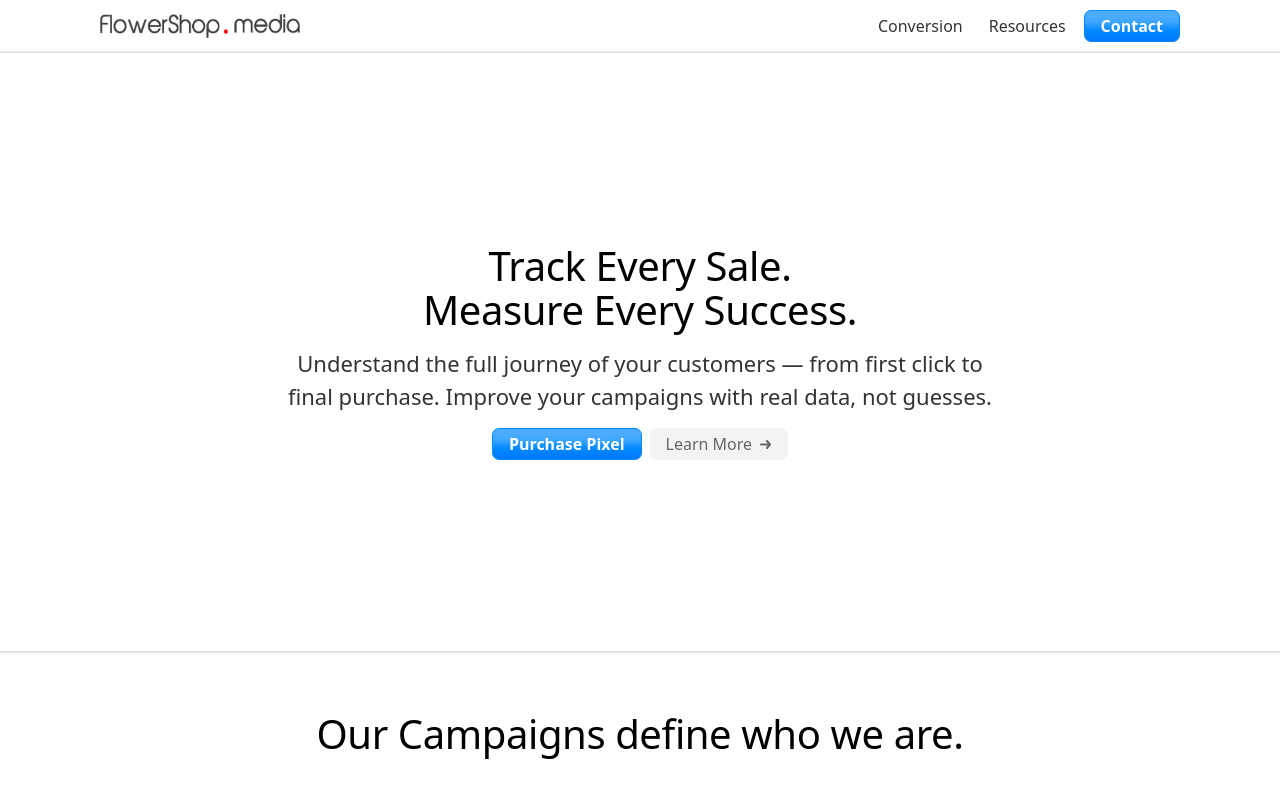
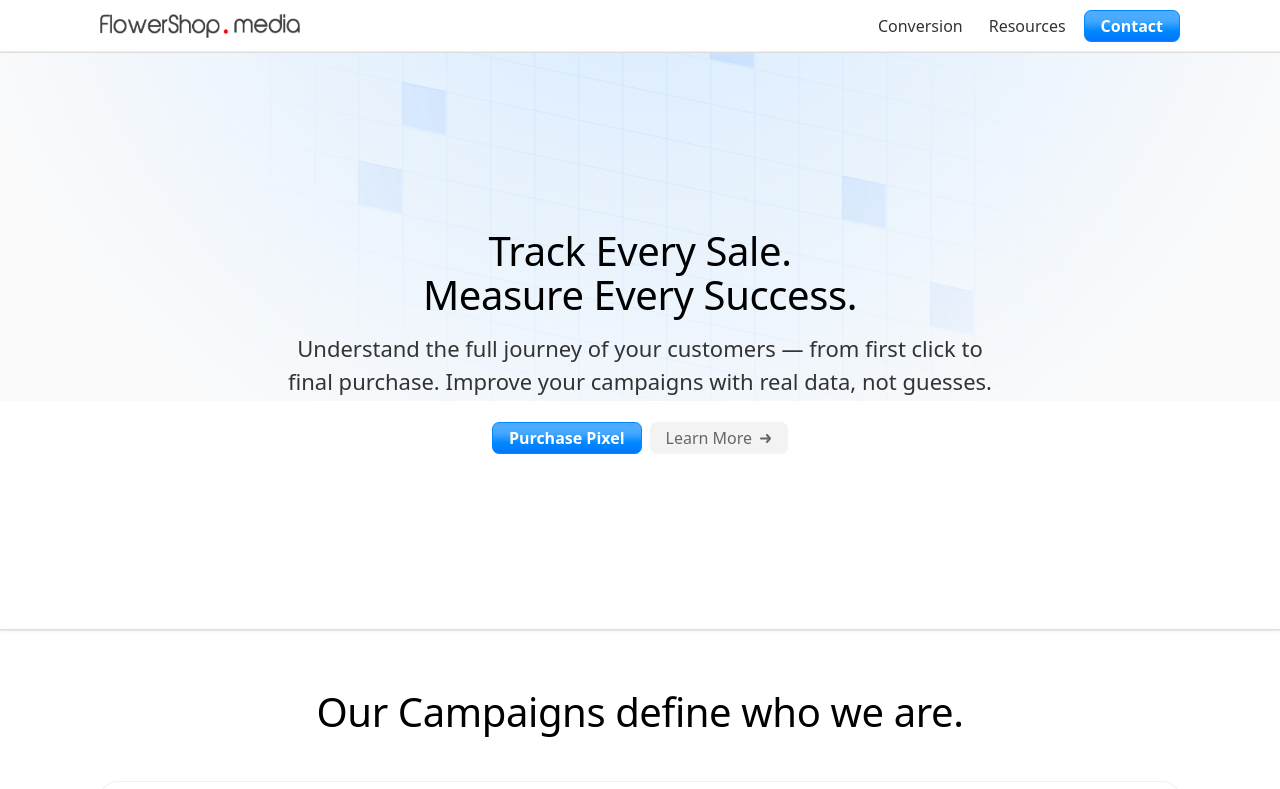
Before and after one commit to Gitstar-OC/flowershop, a Next.js app: page / in a window 1280 px wide. Shown: the top 789 px of the page. Built offline with nearby package versions, Linux system fonts and the light colour scheme.

Commit message:
updated tracking pixel with background

```diff
--- a/app/page.tsx
+++ b/app/page.tsx
@@ -1,6 +1,6 @@
 import Navbar from "@/components/Navbar";
 import Footer from "@/components/Footer";
-import TrackingPixel from "@/components/Home/TrackingPixel";
+import TrackingPixel from "@/components/Home/TrackingPixel/TrackingPixel";
 import Campaigns from "@/components/Home/Campaigns";
 import StayInformed from "@/components/Home/StayInformed";
 import FooterCTA from "@/components/Home/FooterCTA";
--- a/components/Home/TrackingPixel.tsx
+++ /dev/null
@@ -1,22 +0,0 @@
-import Header from "../Header";
-import { ButtonGroup } from "../Button";
-
-const TrackingPixel = () => {
-  return (
-    <div className="flex flex-col lg:h-150 justify-center border-y border-shadow gap-3.75">
-      <Header
-        title="Track Every Sale.
-      Measure Every Success."
-        description="Understand the full journey of your customers — from first click to final purchase. Improve your campaigns with real data, not guesses."
-      />
-      <ButtonGroup
-        primaryButtonChildren="Purchase Pixel"
-        secondaryButtonChildren="Learn More"
-        primaryButtonHref="/Contact"
-        secondaryButtonHref="/Conversion"
-      />
-    </div>
-  );
-};
-
-export default TrackingPixel;
--- /dev/null
+++ b/components/Home/TrackingPixel/GridPattern.tsx
@@ -0,0 +1,79 @@
+import { useId } from "react";
+import { cn } from "@/lib/utils";
+
+interface GridPatternProps extends React.SVGProps<SVGSVGElement> {
+  width?: number;
+  height?: number;
+  x?: number;
+  y?: number;
+  squares?: Array<[x: number, y: number]>;
+  strokeDasharray?: string;
+  className?: string;
+}
+
+export function GridPattern({
+  width = 40,
+  height = 40,
+  x = -1,
+  y = -1,
+  strokeDasharray = "0",
+  squares,
+  className,
+  ...props
+}: GridPatternProps) {
+  const id = useId();
+
+  return (
+    <svg
+      aria-hidden="true"
+      className={cn(
+        "pointer-events-none absolute inset-0 h-full w-full",
+        className
+      )}
+      {...props}
+    >
+      <defs>
+        <pattern
+          id={id}
+          width={width}
+          height={height}
+          patternUnits="userSpaceOnUse"
+        >
+          {/* THIS is the animation that actually works */}
+          <animateTransform
+            attributeName="patternTransform"
+            type="translate"
+            from="0 0"
+            to={`${width} ${height}`}
+            dur="120s"
+            repeatCount="indefinite"
+          />
+
+          <path
+            d={`M.5 ${height}V.5H${width}`}
+            fill="none"
+            strokeDasharray={strokeDasharray}
+          />
+        </pattern>
+      </defs>
+
+      {/* grid */}
+      <rect width="100%" height="100%" fill={`url(#${id})`} />
+
+      {/* filled squares — NO color override */}
+      {squares && (
+        <svg x={x} y={y} className="overflow-visible">
+          {squares.map(([sx, sy]) => (
+            <rect
+              key={`${sx}-${sy}`}
+              x={sx * width + 1}
+              y={sy * height + 1}
+              width={width - 1}
+              height={height - 1}
+            />
+          ))}
+        </svg>
+      )}
+    </svg>
+  );
+}
--- /dev/null
+++ b/components/Home/TrackingPixel/TrackingPixel.tsx
@@ -0,0 +1,58 @@
+import Header from "@/components/Header";
+import { ButtonGroup } from "@/components/Button";
+import { GridPattern } from "./GridPattern";
+import { cn } from "@/lib/utils";
+
+const TrackingPixel = () => {
+  return (
+    <div className="relative overflow-hidden border-y border-shadow">
+      {/* Background */}
+      <div className="absolute inset-0 pointer-events-none">
+        <span
+          className="absolute inset-0 xl:scale-110 z-[-1] h-[35rem] max-h-[80vh] -mt-60 overflow-hidden"
+          style={{
+            backgroundImage:
+              "radial-gradient(circle at 50% 10%, hsla(210, 100%, 90%, 0.85) 0%, #FBFBFB 80%)",
+          }}
+        >
+          <GridPattern
+            squares={[
+              [7, 7],
+              [8, 12],
+              [18, 5],
+              [19, 10],
+              [5, 8],
+              [9, 10],
+              [16, 7],
+              [21, 12],
+              [6, 5],
+              [17, 3],
+            ]}
+            className={cn(
+              "fill-blue-500/15 stroke-blue-400/10",
+              "[mask-image:radial-gradient(450px_circle_at_center,#FCFCFC,transparent)]",
+              "absolute -top-[15%] inset-x-[5%] w-[90%] h-[140%] skew-y-12"
+            )}
+          />
+        </span>
+      </div>
+
+      {/* Content */}
+      <div className="relative z-10 min-h-[36rem] px-4 md:px-8 lg:px-16 max-w-7xl mx-auto flex flex-col justify-center gap-6">
+        <Header
+          title="Track Every Sale. Measure Every Success."
+          description="Understand the full journey of your customers — from first click to final purchase. Improve your campaigns with real data, not guesses."
+        />
+
+        <ButtonGroup
+          primaryButtonChildren="Purchase Pixel"
+          secondaryButtonChildren="Learn More"
+          primaryButtonHref="/Contact"
+          secondaryButtonHref="/Conversion"
+        />
+      </div>
+    </div>
+  );
+};
+
+export default TrackingPixel;
```
Also changed, not shown: components/Home/TrackingPixel/trackingPixel.css (added, +28 -0 lines).
